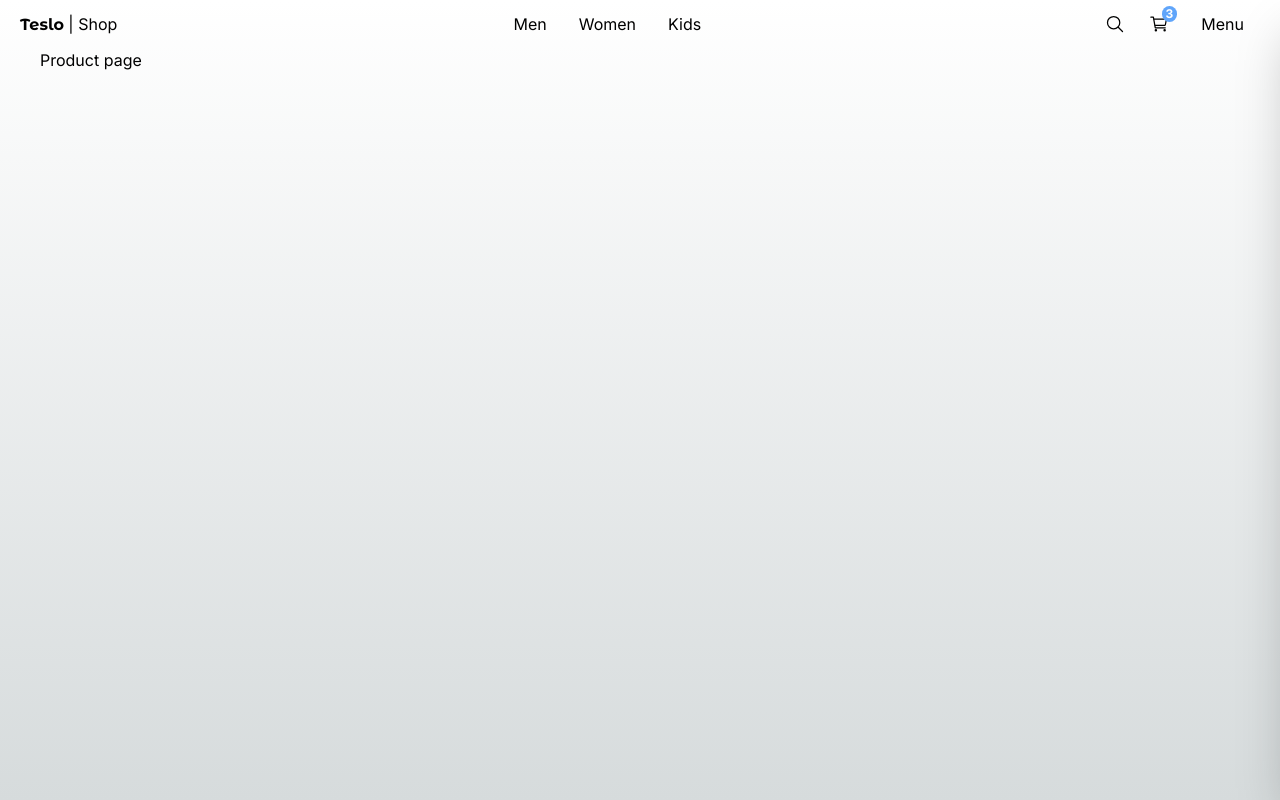
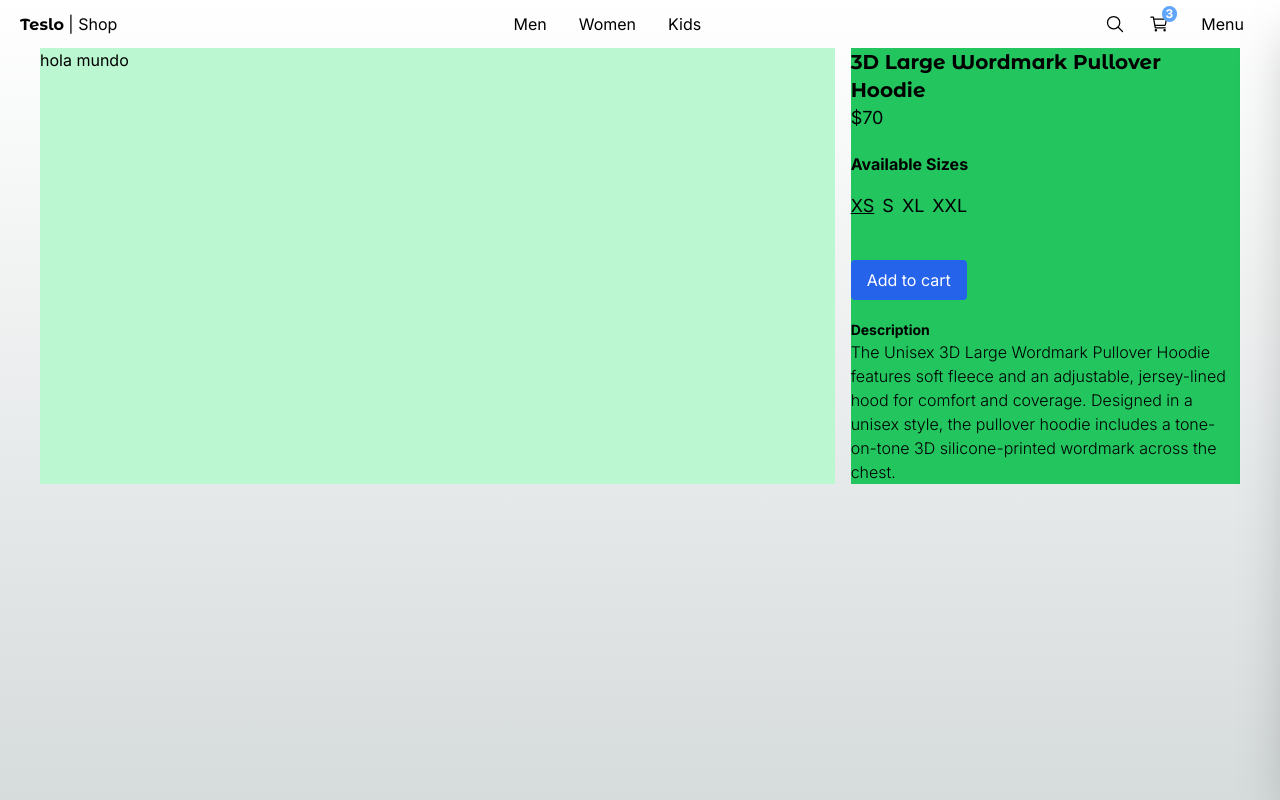
Before and after one commit to Carloslt5/next-course, a Next.js app in the folder 04-teslo-shop/: page /product/3d_large_wordmark_pullover_hoodie in a window 1280 px wide. Built offline with nearby package versions, Linux system fonts and the light colour scheme.

Commit message:
🔨 task: add details product and select sizes

```diff
--- a/04-teslo-shop/src/app/(shop)/product/[slug]/page.tsx
+++ b/04-teslo-shop/src/app/(shop)/product/[slug]/page.tsx
@@ -1,3 +1,5 @@
+import { SizeSelector } from "@/components/product/SizeSelector";
+import { titleFont } from "@/config/fonts";
 import { initialData } from "@/seed/seed";
 import { notFound } from "next/navigation";
 
@@ -16,8 +18,18 @@ export default function ProductPage({ params }: ProductPageProps) {
   }
 
   return (
-    <div>
-      <h1>Product page</h1>
+    <div className="grid grid-cols-1 md:grid-cols-3 gap-4">
+      <div className="col-span-1 md:col-span-2 bg-green-200">hola mundo</div>
+      <div className="col-span-1 bg-green-500">
+        <h1 className={`${titleFont.className} antialiased font-bold text-xl`}>{product.title}</h1>
+        <p className="text-lg mb-5">${product.price}</p>
+
+        <SizeSelector selectedSize={product.sizes[0]} availableSizes={product.sizes} />
+
+        <button className="btn-primary my-5">Add to cart</button>
+        <h1 className="font-bold text-sm">Description</h1>
+        <p className="font-light">{product.description}</p>
+      </div>
     </div>
   );
 }
--- /dev/null
+++ b/04-teslo-shop/src/components/product/SizeSelector.tsx
@@ -0,0 +1,27 @@
+import { type Size } from "@/interfaces/product.type";
+import clsx from "clsx";
+
+type SizeSelectorProps = {
+  selectedSize: Size;
+  availableSizes: Size[];
+};
+
+export const SizeSelector = ({ selectedSize, availableSizes }: SizeSelectorProps) => {
+  return (
+    <div className="my-5">
+      <h3 className="font-bold mb-4">Available Sizes</h3>
+      <div className="flex items-center gap-2">
+        {availableSizes.map((size) => (
+          <button
+            key={size}
+            className={clsx("mx hover:underline text-lg", {
+              underline: size === selectedSize,
+            })}
+          >
+            {size}
+          </button>
+        ))}
+      </div>
+    </div>
+  );
+};
```
